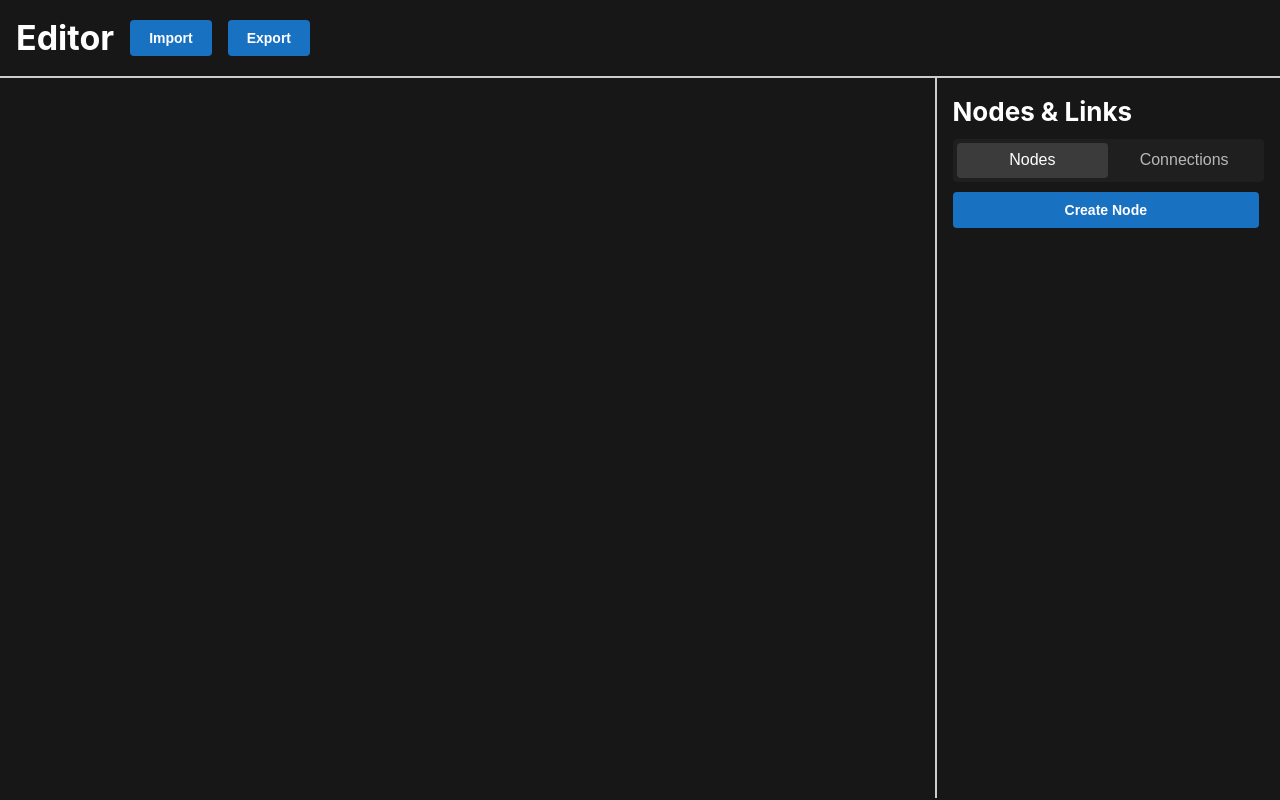
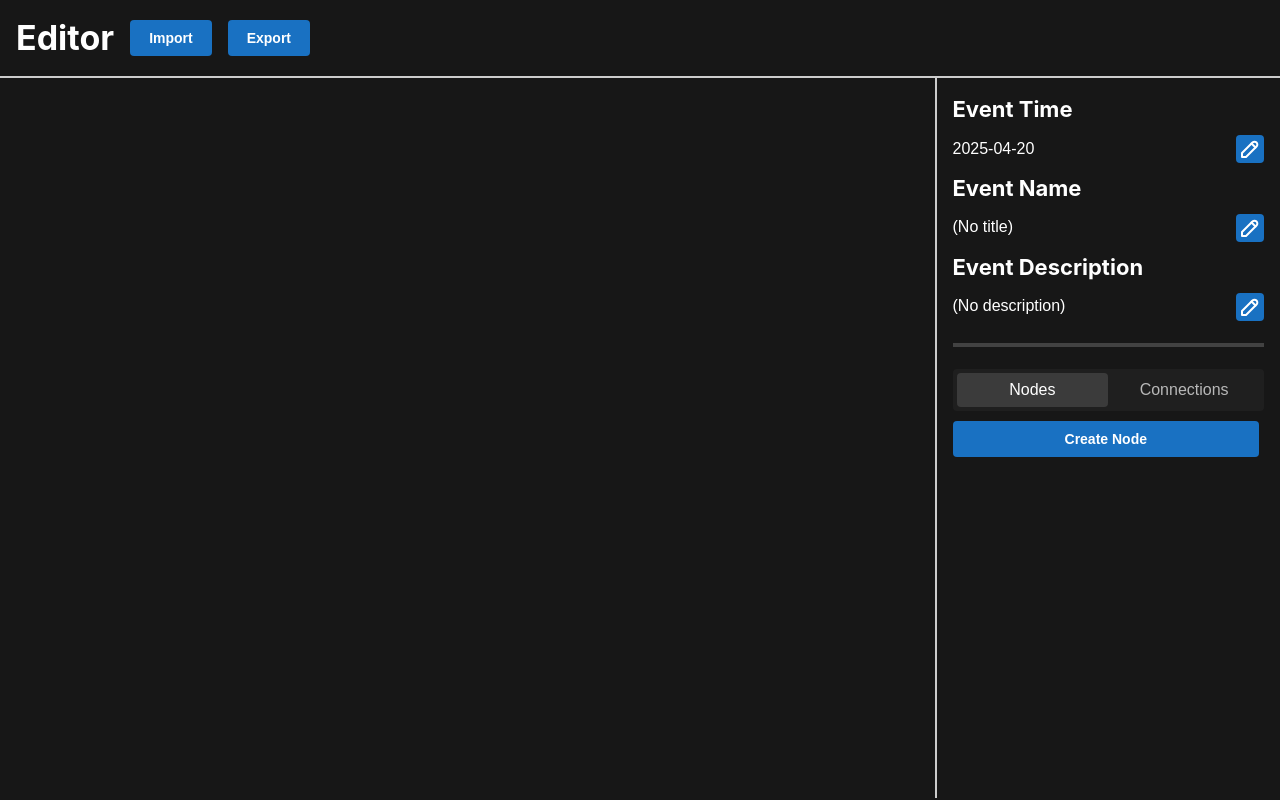
Before and after one commit to samirbuch/cis3755-final-project, a Next.js app: page /editor in a window 1280 px wide. Built offline with nearby package versions, Linux system fonts and the light colour scheme.

Commit message:
editor: add editable event time, name, and description

```diff
--- a/src/pages/_app.tsx
+++ b/src/pages/_app.tsx
@@ -1,5 +1,6 @@
 import '@mantine/core/styles.css';
 import '@mantine/notifications/styles.css';
+import '@mantine/dates/styles.css';
 import "@/styles/globals.css";
 
 import Providers from '@/components/Providers';
--- a/src/pages/editor.tsx
+++ b/src/pages/editor.tsx
@@ -1,12 +1,14 @@
-import { Flex, SegmentedControl, Text, Title } from "@mantine/core";
-import { useRef, useState } from "react";
+import { Flex, SegmentedControl, Text, Title, ActionIcon, TextInput, Divider } from "@mantine/core";
+import { DatePickerInput } from "@mantine/dates"
+import { useState } from "react";
+import { IconPencil, IconCheck } from "@tabler/icons-react";
 
 import Header from "@/components/Header";
 import LinksPanel from "@/components/editor/LinksPanel";
 import NodesPanel from "@/components/editor/NodesPanel";
 import { EditorProvider, useEditorContext } from "@/contexts/EditorContext";
 import styles from "@/styles/Editor.module.css";
-import ImportExport from "@/components/ImportExport";
+import ImportExport from "@/components/editor/ImportExport";
 import Graph from "@/components/editor/Graph";
 
 export default function Editor() {
@@ -19,6 +21,17 @@ export default function Editor() {
 
 function TheActualPage() {
   const [tab, setTab] = useState<"nodes" | "links">("nodes");
+  const editorContext = useEditorContext();
+
+  const [eventDate, setEventDate] = useState(
+    new Date(`${editorContext.eventTimestamp.year}-${String(editorContext.eventTimestamp.month).padStart(2, "0")}-${String(editorContext.eventTimestamp.day + 1).padStart(2, "0")}`)
+  );
+  const [eventTitle, setEventTitle] = useState(editorContext.eventTitle);
+  const [eventDescription, setEventDescription] = useState(editorContext.eventDescription);
+
+  const [isEditingDate, setIsEditingDate] = useState(false);
+  const [isEditingTitle, setIsEditingTitle] = useState(false);
+  const [isEditingDescription, setIsEditingDescription] = useState(false);
 
   return (
     <Flex direction={"column"}>
@@ -37,8 +50,103 @@ function TheActualPage() {
           gap={10}
         >
           {/* Editor panel. Should take up remaining width */}
+          <Title order={3}>Event Time</Title>
+          {!isEditingDate && (
+            <Flex direction="row" align="center" justify={"space-between"}>
+              <Text>
+                {editorContext.eventTimestamp.year}-
+                {String(editorContext.eventTimestamp.month).padStart(2, "0")}-
+                {String(editorContext.eventTimestamp.day).padStart(2, "0")}
+              </Text>
 
-          <Title order={2}>Nodes & Links</Title>
+              <ActionIcon onClick={() => setIsEditingDate(true)}>
+                <IconPencil />
+              </ActionIcon>
+            </Flex>
+          )}
+          {isEditingDate && (
+            <Flex direction="row" align="center" justify={"space-between"}>
+              <DatePickerInput
+                value={eventDate}
+                onChange={(date) => {
+                  if (date) {
+                    setEventDate(date);
+                  }
+                }}
+              />
+
+              <ActionIcon onClick={() => {
+                if (eventDate) {
+                  editorContext.setEventTimestamp({
+                    year: eventDate.getFullYear(),
+                    month: eventDate.getMonth() + 1,
+                    day: eventDate.getDate(),
+                  });
+                }
+                setIsEditingDate(false);
+              }}>
+                <IconCheck />
+              </ActionIcon>
+            </Flex>
+          )}
+
+          <Title order={3}>Event Name</Title>
+          {!isEditingTitle && (
+            <Flex direction="row" align="center" justify={"space-between"}>
+              <Text>{editorContext.eventTitle || "(No title)"}</Text>
+
+              <ActionIcon onClick={() => setIsEditingTitle(true)}>
+                <IconPencil />
+              </ActionIcon>
+            </Flex>
+          )}
+          {isEditingTitle && (
+            <Flex direction="row" align="center" justify={"space-between"}>
+              <TextInput
+                value={eventTitle ?? ""}
+                onChange={(e) => {
+                  setEventTitle(e.currentTarget.value);
+                }}
+              />
+
+              <ActionIcon onClick={() => {
+                editorContext.setEventTitle(eventTitle);
+                setIsEditingTitle(false);
+              }}>
+                <IconCheck />
+              </ActionIcon>
+            </Flex>
+          )}
+          <Title order={3}>Event Description</Title>
+          {!isEditingDescription && (
+            <Flex direction="row" align="center" justify={"space-between"}>
+              <Text>{editorContext.eventDescription || "(No description)"}</Text>
+
+              <ActionIcon onClick={() => setIsEditingDescription(true)}>
+                <IconPencil />
+              </ActionIcon>
+            </Flex>
+          )}
+          {isEditingDescription && (
+            <Flex direction="row" align="center" justify={"space-between"}>
+              <TextInput
+                value={eventDescription ?? ""}
+                onChange={(e) => {
+                  setEventDescription(e.currentTarget.value);
+                }}
+              />
+
+              <ActionIcon onClick={() => {
+                editorContext.setEventDescription(eventDescription);
+                setIsEditingDescription(false);
+              }}>
+                <IconCheck />
+              </ActionIcon>
+            </Flex>
+          )}
+
+          <Divider size="lg" mt="sm" mb="sm" />
+
           <SegmentedControl
             data={[
               { label: <Text>Nodes</Text>, value: "nodes" },
```
Also changed, not shown: src/components/editor/ImportExport.tsx (renamed from src/components/ImportExport.tsx), 1 other file (tests, documents, lock files or other folders).
